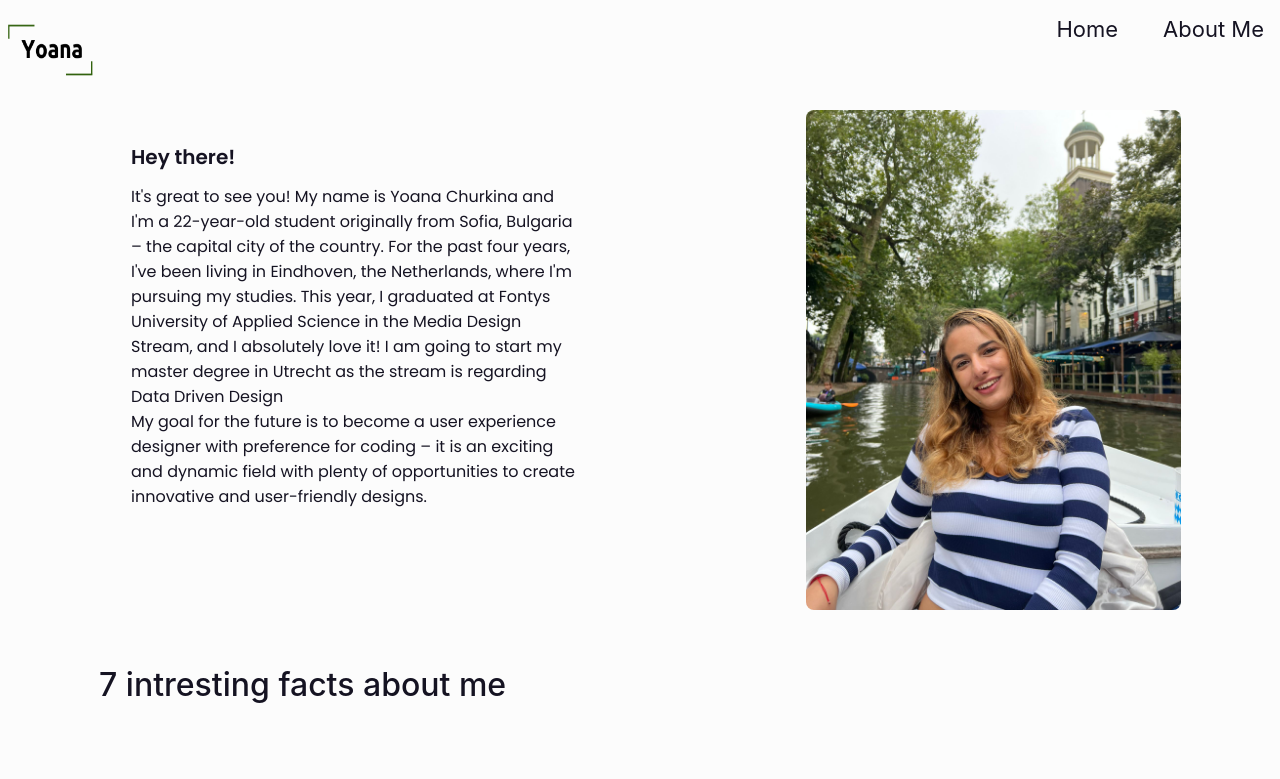
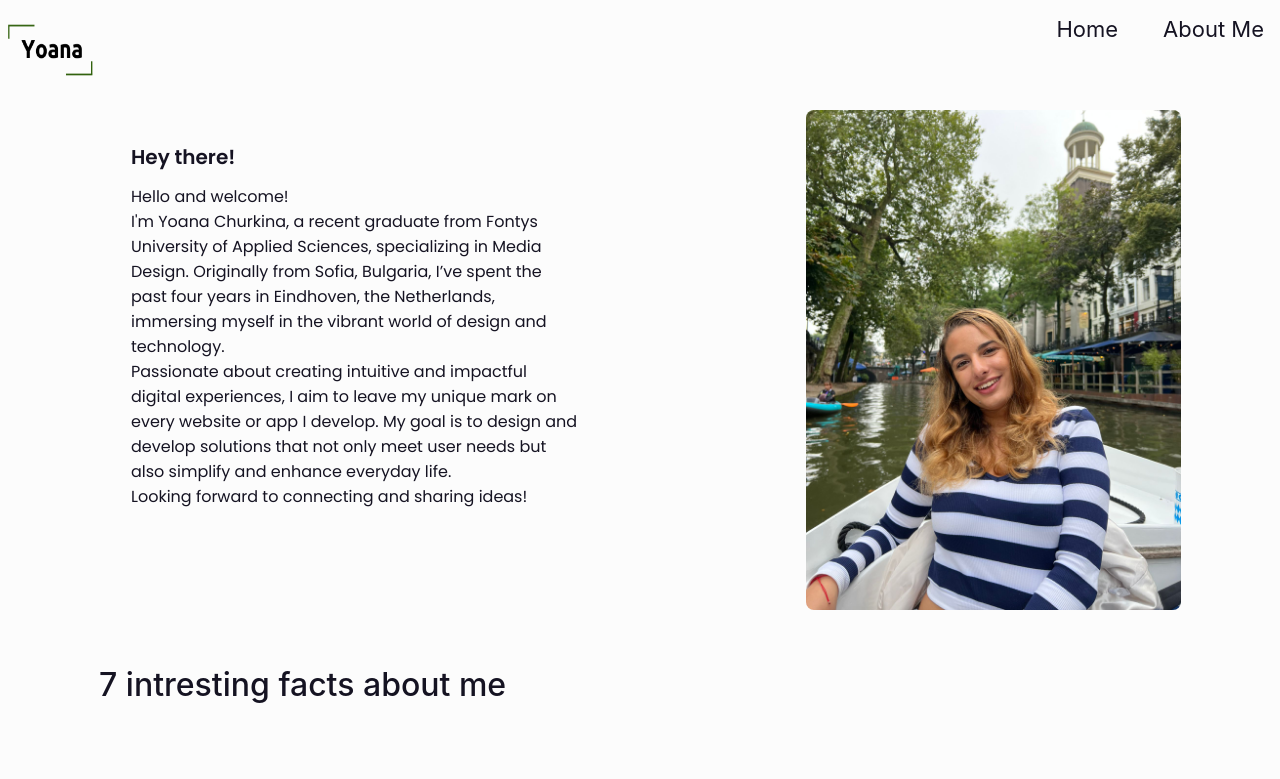
Before and after one commit to Yoana01/Graduation_Portfolio, a React (Create React App) app: page /about in a window 1280 px wide. Shown: the top 779 px of the page. Built offline with nearby package versions, Linux system fonts and the light colour scheme.

Commit message:
change about me

```diff
--- a/src/components/about.jsx
+++ b/src/components/about.jsx
@@ -31,18 +31,17 @@ function About() {
             {" "}
             <SubTitle> Hey there! </SubTitle>
             <SmallInfo Resp>
-              It's great to see you! My name is Yoana Churkina and I'm a
-              22-year-old student originally from Sofia, Bulgaria – the capital
-              city of the country. For the past four years, I've been living in
-              Eindhoven, the Netherlands, where I'm pursuing my studies. This
-              year, I graduated at Fontys University of Applied Science in the
-              Media Design Stream, and I absolutely love it! I am going to start
-              my master degree in Utrecht as the stream is regarding Data Driven
-              Design <br />
-              My goal for the future is to become a user experience designer
-              with preference for coding – it is an exciting and dynamic field
-              with plenty of opportunities to create innovative and
-              user-friendly designs.
+              Hello and welcome! <br />
+               I'm Yoana Churkina, a recent graduate from
+              Fontys University of Applied Sciences, specializing in Media
+              Design. Originally from Sofia, Bulgaria, I’ve spent the past four
+              years in Eindhoven, the Netherlands, immersing myself in the
+              vibrant world of design and technology. <br />Passionate about creating
+              intuitive and impactful digital experiences, I aim to leave my
+              unique mark on every website or app I develop. My goal is to
+              design and develop solutions that not only meet user needs but
+              also simplify and enhance everyday life. <br />Looking forward to
+              connecting and sharing ideas!
             </SmallInfo>
           </Box>
           <FancyPic>
```
